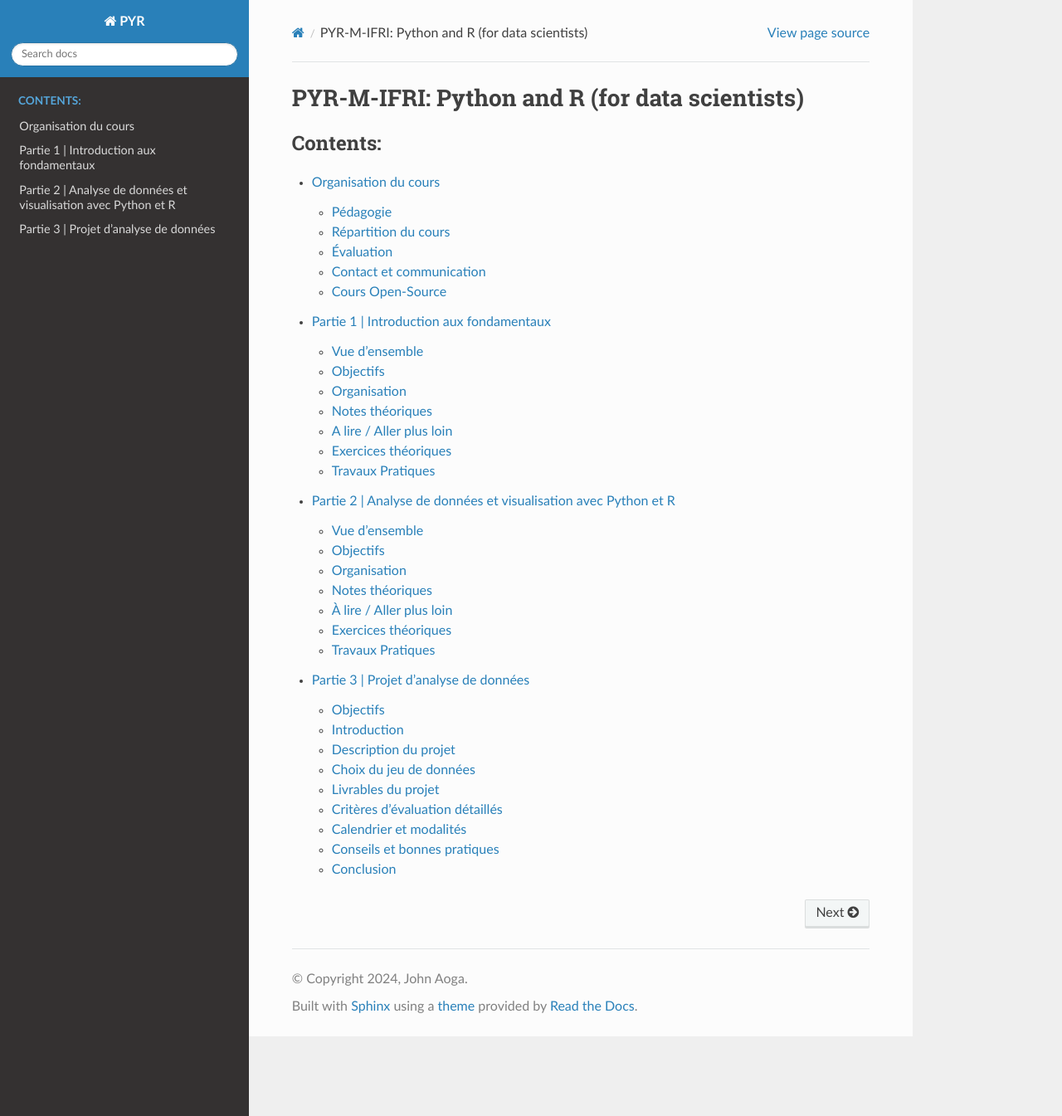
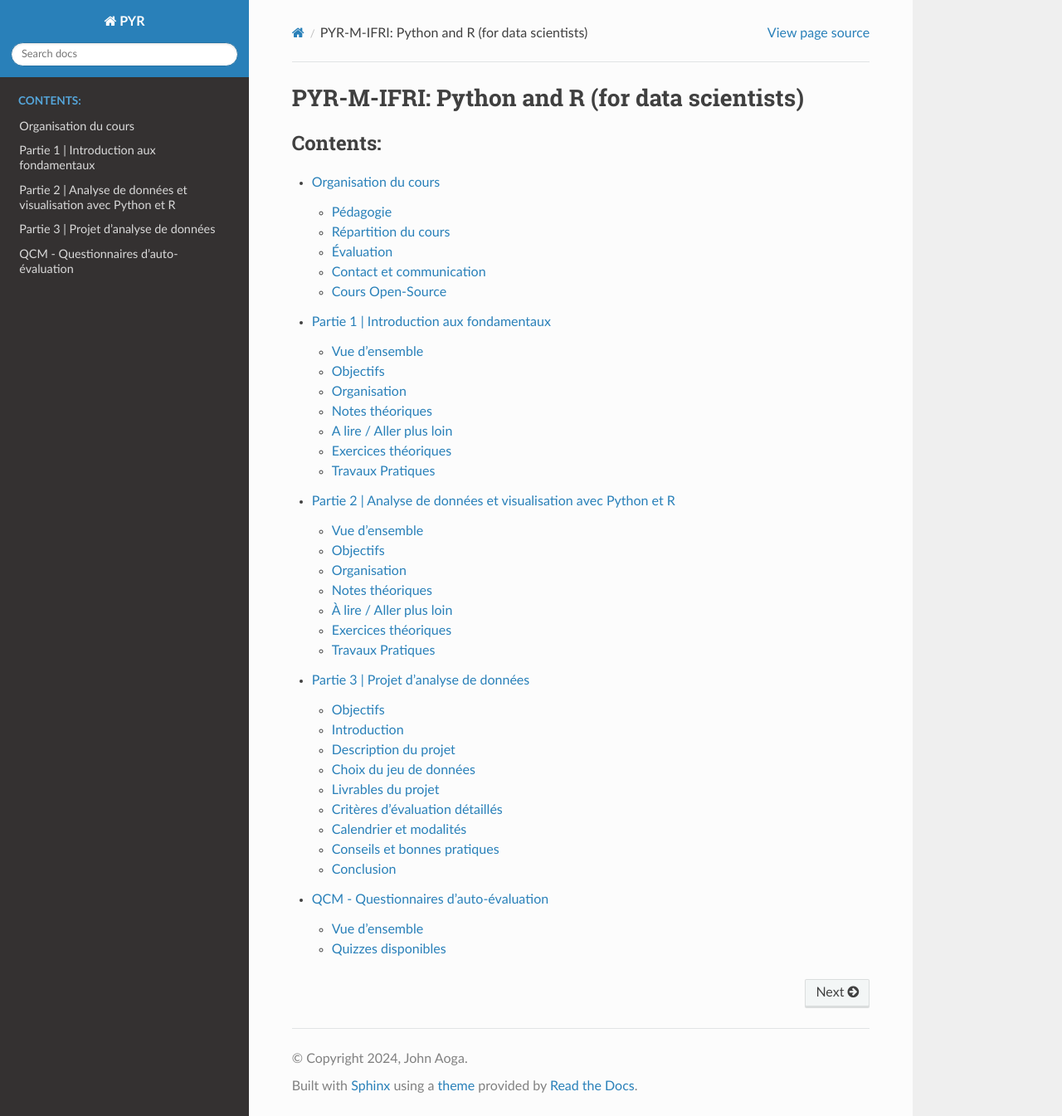
Before and after one commit to johnaoga/pythonr, a Sphinx documentation site: the page built from docs/source/index.rst, in a window 1280 px wide and 1345 px high. Shown: the whole window at 83% size. Built offline with Sphinx 7.4.7 and the Read the Docs theme 3.1.0, drawn with Linux system fonts in a browser that asks for light colours.

Commit message:
add quizz capacity

```diff
--- /dev/null
+++ b/docs/source/_static/quiz.css
@@ -0,0 +1,258 @@
+/* Quiz Container */
+.quiz-container {
+  max-width: 800px;
+  margin: 2rem 0;
+  padding: 1.5rem;
+  background: #f8f9fa;
+  border-radius: 8px;
+  border: 1px solid #e9ecef;
+}
+
+/* Question Styling */
+.quiz-question {
+  background: white;
+  padding: 1.25rem;
+  margin-bottom: 1rem;
+  border-radius: 6px;
+  border-left: 4px solid #6c757d;
+  box-shadow: 0 1px 3px rgba(0,0,0,0.1);
+  transition: border-color 0.3s ease, background-color 0.3s ease;
+}
+
+.quiz-question.correct {
+  border-left-color: #28a745;
+  background-color: #d4edda;
+}
+
+.quiz-question.incorrect {
+  border-left-color: #dc3545;
+  background-color: #f8d7da;
+}
+
+.question-text {
+  margin: 0 0 1rem 0;
+  font-size: 1.05rem;
+  line-height: 1.6;
+}
+
+.question-text code {
+  background: #e9ecef;
+  padding: 0.15rem 0.4rem;
+  border-radius: 3px;
+  font-family: 'Monaco', 'Menlo', 'Ubuntu Mono', monospace;
+  font-size: 0.9em;
+}
+
+.question-hint {
+  margin: -0.5rem 0 0.75rem 0;
+  color: #6c757d;
+  font-size: 0.9rem;
+}
+
+/* Input Styling */
+.quiz-input {
+  width: 100%;
+  max-width: 300px;
+  padding: 0.5rem 0.75rem;
+  font-size: 1rem;
+  border: 2px solid #ced4da;
+  border-radius: 4px;
+  transition: border-color 0.2s ease;
+}
+
+.quiz-input:focus {
+  outline: none;
+  border-color: #007bff;
+  box-shadow: 0 0 0 3px rgba(0,123,255,0.1);
+}
+
+/* Options Styling */
+.quiz-options {
+  display: flex;
+  flex-direction: column;
+  gap: 0.5rem;
+}
+
+.quiz-option {
+  display: flex;
+  align-items: flex-start;
+  padding: 0.75rem 1rem;
+  background: #f8f9fa;
+  border: 2px solid transparent;
+  border-radius: 4px;
+  cursor: pointer;
+  transition: all 0.2s ease;
+}
+
+.quiz-option:hover {
+  background: #e9ecef;
+  border-color: #007bff;
+}
+
+.quiz-option input[type="radio"],
+.quiz-option input[type="checkbox"] {
+  margin-right: 0.75rem;
+  margin-top: 0.2rem;
+  transform: scale(1.2);
+  cursor: pointer;
+}
+
+.quiz-option span {
+  flex: 1;
+  line-height: 1.4;
+}
+
+.quiz-option span code {
+  background: #dee2e6;
+  padding: 0.1rem 0.3rem;
+  border-radius: 3px;
+  font-family: 'Monaco', 'Menlo', 'Ubuntu Mono', monospace;
+  font-size: 0.9em;
+}
+
+/* Actions */
+.quiz-actions {
+  display: flex;
+  gap: 1rem;
+  margin-top: 1.5rem;
+  flex-wrap: wrap;
+}
+
+.quiz-btn {
+  padding: 0.75rem 1.5rem;
+  font-size: 1rem;
+  font-weight: 600;
+  border: none;
+  border-radius: 6px;
+  cursor: pointer;
+  transition: all 0.2s ease;
+}
+
+.quiz-btn-check {
+  background: #007bff;
+  color: white;
+}
+
+.quiz-btn-check:hover {
+  background: #0056b3;
+  transform: translateY(-1px);
+  box-shadow: 0 4px 8px rgba(0,123,255,0.3);
+}
+
+.quiz-btn-reset {
+  background: #6c757d;
+  color: white;
+}
+
+.quiz-btn-reset:hover {
+  background: #545b62;
+}
+
+/* Results */
+.quiz-result {
+  display: none;
+  margin-top: 1.5rem;
+}
+
+.result-box {
+  display: flex;
+  flex-direction: column;
+  align-items: center;
+  padding: 1.5rem;
+  border-radius: 8px;
+  text-align: center;
+}
+
+.result-emoji {
+  font-size: 3rem;
+  margin-bottom: 0.5rem;
+}
+
+.result-score {
+  font-size: 1.5rem;
+  font-weight: bold;
+  margin-bottom: 0.5rem;
+}
+
+.result-message {
+  font-size: 1rem;
+  color: #495057;
+}
+
+.result-excellent {
+  background: linear-gradient(135deg, #d4edda 0%, #c3e6cb 100%);
+  border: 2px solid #28a745;
+}
+
+.result-good {
+  background: linear-gradient(135deg, #d1ecf1 0%, #bee5eb 100%);
+  border: 2px solid #17a2b8;
+}
+
+.result-average {
+  background: linear-gradient(135deg, #fff3cd 0%, #ffeeba 100%);
+  border: 2px solid #ffc107;
+}
+
+.result-poor {
+  background: linear-gradient(135deg, #f8d7da 0%, #f5c6cb 100%);
+  border: 2px solid #dc3545;
+}
+
+/* Explanations */
+.quiz-explanations {
+  display: none;
+  margin-top: 1.5rem;
+  padding: 1rem;
+  background: white;
+  border-radius: 6px;
+  border: 1px solid #e9ecef;
+}
+
+.quiz-explanations h4 {
+  margin: 0 0 1rem 0;
+  color: #495057;
+  border-bottom: 2px solid #e9ecef;
+  padding-bottom: 0.5rem;
+}
+
+.explanation-item {
+  padding: 0.75rem;
+  margin-bottom: 0.5rem;
+  border-radius: 4px;
+  line-height: 1.5;
+}
+
+.expl-correct {
+  background: #d4edda;
+  border-left: 3px solid #28a745;
+}
+
+.expl-incorrect {
+  background: #fff3cd;
+  border-left: 3px solid #ffc107;
+}
+
+/* Responsive */
+@media (max-width: 600px) {
+  .quiz-container {
+    padding: 1rem;
+    margin: 1rem 0;
+  }
+
+  .quiz-question {
+    padding: 1rem;
+  }
+
+  .quiz-input {
+    max-width: 100%;
+  }
+
+  .quiz-actions {
+    flex-direction: column;
+  }
+
+  .quiz-btn {
+    width: 100%;
+  }
+}
--- /dev/null
+++ b/docs/source/_static/quiz.js
@@ -0,0 +1,173 @@
+/**
+ * Quiz functionality for interactive QCM
+ */
+
+function checkQuiz(quizId) {
+  const data = window.quizData[quizId];
+  if (!data || !data.questions) {
+    console.error('Quiz data not found for:', quizId);
+    return;
+  }
+
+  let score = 0;
+  let total = data.questions.length;
+  const explanations = [];
+
+  data.questions.forEach((q, index) => {
+    const questionDiv = document.querySelector(`[data-qid="${q.id}"]`);
+    if (!questionDiv) return;
+
+    let correct = false;
+    let userAnswer = '';
+
+    if (q.type === 'number') {
+      const input = document.querySelector(`[name="q${q.id}"]`);
+      if (input && input.value !== '') {
+        const val = parseFloat(input.value);
+        userAnswer = val.toString();
+        correct = Math.abs(val - q.answer) <= (q.tolerance || 0);
+      }
+    } else if (q.type === 'text') {
+      const input = document.querySelector(`[name="q${q.id}"]`);
+      if (input && input.value.trim() !== '') {
+        userAnswer = input.value.trim();
+        const expectedAnswer = q.answer.trim();
+        if (q.case_sensitive) {
+          correct = userAnswer === expectedAnswer;
+        } else {
+          correct = userAnswer.toLowerCase() === expectedAnswer.toLowerCase();
+        }
+      }
+    } else if (q.type === 'single') {
+      const checked = document.querySelector(`[name="q${q.id}"]:checked`);
+      if (checked) {
+        userAnswer = checked.value;
+        correct = parseInt(checked.value) === q.answer;
+      }
+    } else if (q.type === 'multiple') {
+      const checked = document.querySelectorAll(`[name="q${q.id}"]:checked`);
+      const selected = Array.from(checked).map(c => parseInt(c.value)).sort((a, b) => a - b);
+      userAnswer = selected.join(',');
+      const expectedAnswers = (q.answers || []).slice().sort((a, b) => a - b);
+      correct = JSON.stringify(selected) === JSON.stringify(expectedAnswers);
+    }
+
+    // Update visual feedback
+    questionDiv.classList.remove('correct', 'incorrect');
+    questionDiv.classList.add(correct ? 'correct' : 'incorrect');
+
+    if (correct) {
+      score++;
+    }
+
+    // Collect explanation if available
+    if (q.explanation) {
+      explanations.push({
+        num: index + 1,
+        correct: correct,
+        explanation: q.explanation
+      });
+    }
+  });
+
+  // Display result
+  const percentage = Math.round((score / total) * 100);
+  let resultClass = 'result-poor';
+  let emoji = '😕';
+
+  if (percentage >= 80) {
+    resultClass = 'result-excellent';
+    emoji = '🎉';
+  } else if (percentage >= 60) {
+    resultClass = 'result-good';
+    emoji = '👍';
+  } else if (percentage >= 40) {
+    resultClass = 'result-average';
+    emoji = '📚';
+  }
+
+  const resultDiv = document.getElementById(`result-${quizId}`);
+  resultDiv.innerHTML = `
+    <div class="result-box ${resultClass}">
+      <span class="result-emoji">${emoji}</span>
+      <span class="result-score">Score : ${score}/${total} (${percentage}%)</span>
+      <span class="result-message">${getResultMessage(percentage)}</span>
+    </div>
+  `;
+  resultDiv.style.display = 'block';
+
+  // Display explanations
+  if (explanations.length > 0) {
+    const explDiv = document.getElementById(`explanations-${quizId}`);
+    let explHtml = '<h4>Explications</h4>';
+    explanations.forEach(e => {
+      const icon = e.correct ? '✓' : '✗';
+      const cls = e.correct ? 'expl-correct' : 'expl-incorrect';
+      explHtml += `
+        <div class="explanation-item ${cls}">
+          <strong>${icon} Question ${e.num} :</strong> ${e.explanation}
+        </div>
+      `;
+    });
+    explDiv.innerHTML = explHtml;
+    explDiv.style.display = 'block';
+  }
+
+  // Scroll to results
+  resultDiv.scrollIntoView({ behavior: 'smooth', block: 'nearest' });
+}
+
+function getResultMessage(percentage) {
+  if (percentage >= 90) return 'Excellent ! Vous maîtrisez parfaitement ce sujet !';
+  if (percentage >= 80) return 'Très bien ! Continuez comme ça !';
+  if (percentage >= 60) return 'Bien ! Quelques révisions seraient utiles.';
+  if (percentage >= 40) return 'Des efforts supplémentaires sont nécessaires.';
+  return 'Revoyez le cours et réessayez !';
+}
+
+function resetQuiz(quizId) {
+  // Reset all inputs
+  const form = document.getElementById(`quiz-form-${quizId}`);
+  if (form) {
+    form.reset();
+  }
+
+  // Remove visual feedback
+  const questions = document.querySelectorAll(`#quiz-${quizId} .quiz-question`);
+  questions.forEach(q => {
+    q.classList.remove('correct', 'incorrect');
+  });
+
+  // Hide results and explanations
+  const resultDiv = document.getElementById(`result-${quizId}`);
+  if (resultDiv) {
+    resultDiv.style.display = 'none';
+    resultDiv.innerHTML = '';
+  }
+
+  const explDiv = document.getElementById(`explanations-${quizId}`);
+  if (explDiv) {
+    explDiv.style.display = 'none';
+    explDiv.innerHTML = '';
+  }
+
+  // Scroll to top of quiz
+  const quizContainer = document.getElementById(`quiz-${quizId}`);
+  if (quizContainer) {
+    quizContainer.scrollIntoView({ behavior: 'smooth', block: 'start' });
+  }
+}
+
+// Initialize quizzes on page load
+document.addEventListener('DOMContentLoaded', function() {
+  // Add keyboard support for form submission
+  document.querySelectorAll('.quiz-container form').forEach(form => {
+    form.addEventListener('keypress', function(e) {
+      if (e.key === 'Enter' && e.target.tagName !== 'TEXTAREA') {
+        e.preventDefault();
+        const quizId = this.id.replace('quiz-form-', '');
+        checkQuiz(quizId);
+      }
+    });
+  });
+});
--- a/docs/source/conf.py
+++ b/docs/source/conf.py
@@ -32,6 +32,11 @@
 
 html_theme = 'sphinx_rtd_theme'
 
+# -- Custom static files
+html_static_path = ['_static']
+html_css_files = ['quiz.css']
+html_js_files = ['quiz.js']
+
 # -- Options for EPUB output
 epub_show_urls = 'footnote'
 
--- a/docs/source/index.rst
+++ b/docs/source/index.rst
@@ -16,6 +16,7 @@
    part1/index
    part2/index
    part3/index
+   part6/index
 
 .. Indices and tables
 .. ==================
--- /dev/null
+++ b/docs/source/part6/index.rst
@@ -0,0 +1,32 @@
+.. _part6:
+
+*************************************************************************************************
+QCM - Questionnaires d'auto-évaluation
+*************************************************************************************************
+
+Vue d'ensemble
+==============
+
+Cette partie contient des questionnaires à choix multiples (QCM) pour vous auto-évaluer
+sur les concepts vus dans ce cours. Chaque quiz est interactif : vous pouvez vérifier
+vos réponses immédiatement et voir les explications.
+
+**Types de questions :**
+
+- **Numériques** : Entrez un nombre comme réponse
+- **Texte court** : Entrez un mot ou une courte phrase
+- **Choix unique** : Sélectionnez une seule bonne réponse
+- **Choix multiples** : Sélectionnez toutes les bonnes réponses
+
+.. tip::
+   Ces quiz sont conçus pour l'auto-évaluation. N'hésitez pas à les refaire
+   plusieurs fois pour consolider vos connaissances !
+
+
+Quizzes disponibles
+===================
+
+.. toctree::
+   :maxdepth: 1
+
+   quizzes/quiz1_python_basics
```
Also changed, not shown: docs/source/part6/quiz_issues/001_sample_number.md (added, +31 -0 lines), docs/source/part6/quiz_issues/002_sample_text.md (added, +31 -0 lines), docs/source/part6/quiz_issues/003_sample_single.md (added, +34 -0 lines), docs/source/part6/quiz_issues/004_sample_multiple.md (added, +35 -0 lines), docs/source/part6/quizzes/quiz1_python_basics.rst (added, +91 -0 lines), 4 other files.
